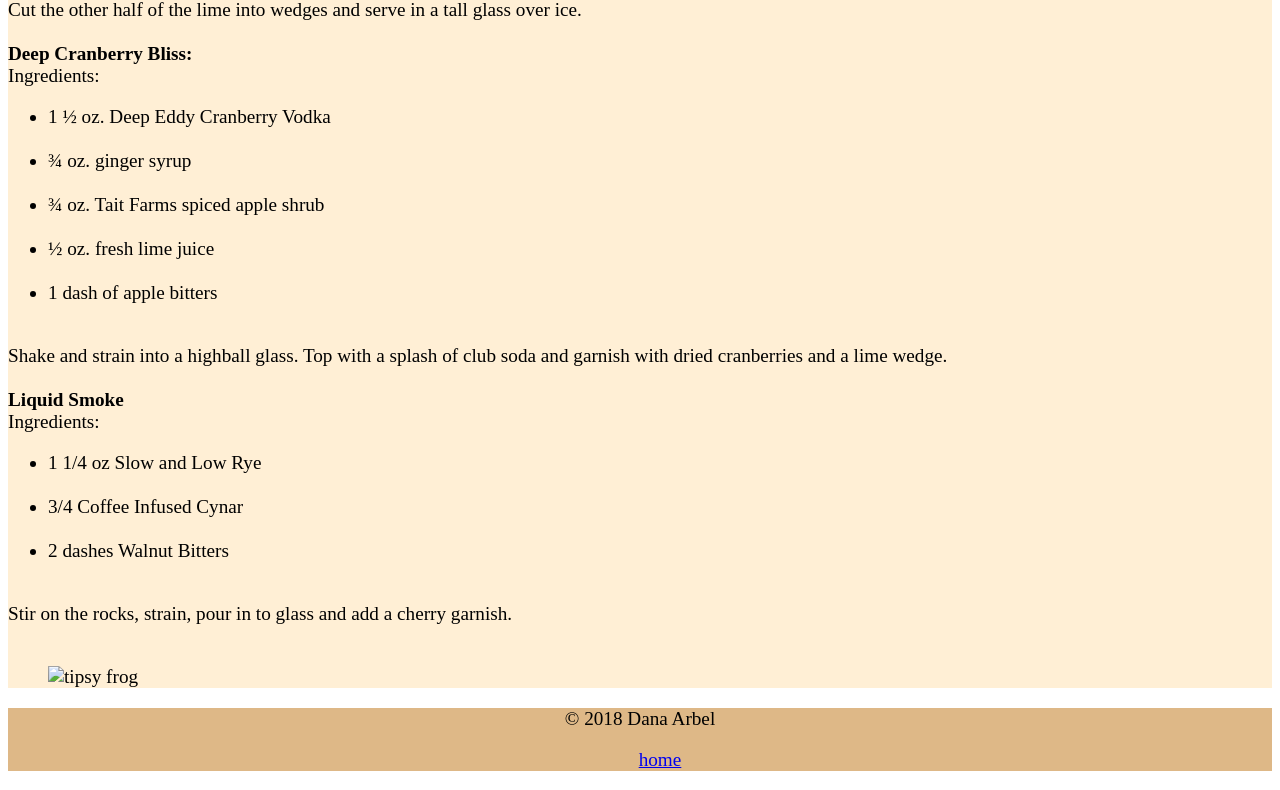
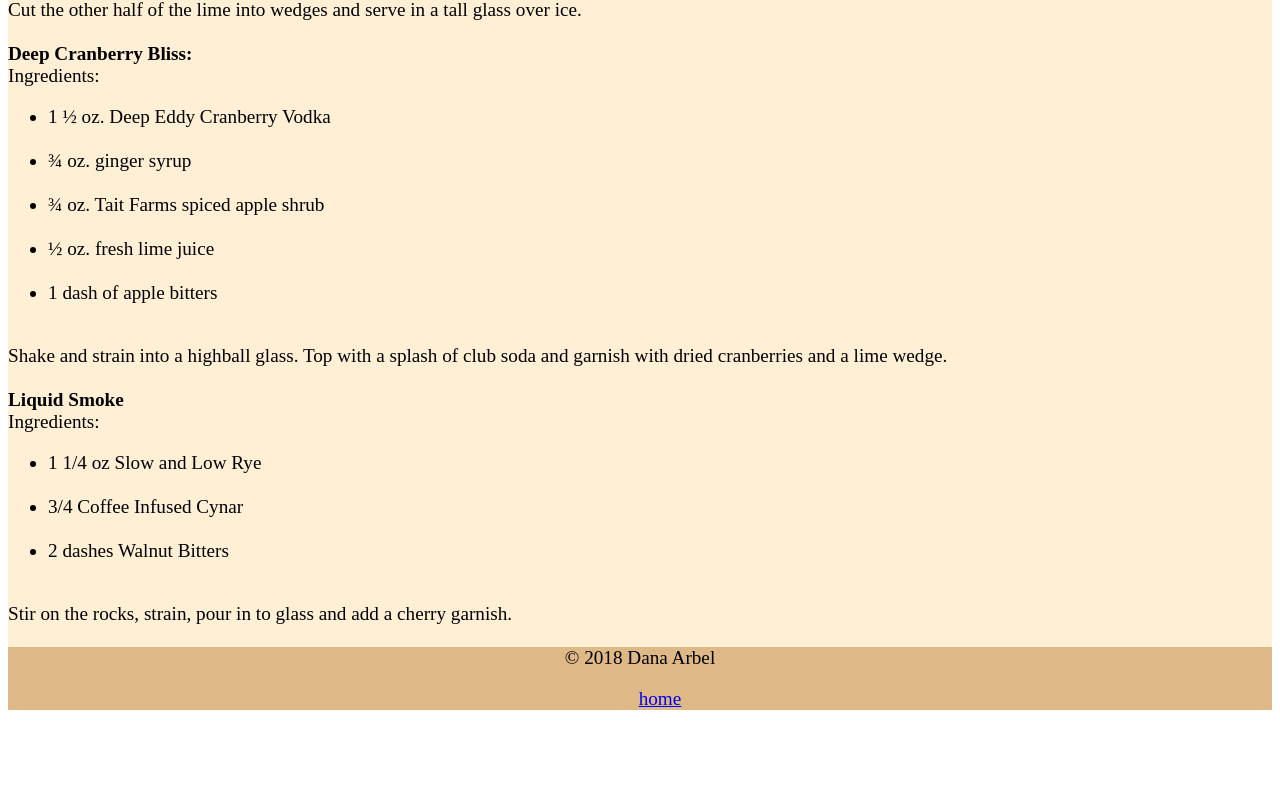
Before and after one commit to Danarbel/danarbel.github.io, a plain HTML site: page theme/cocktails.html in a window 1280 px wide. Shown: the part 612-1402 px from the top of the page. After the commit the page ends 1342 px from the top, so only its background shows below. Drawn offline with Linux system fonts and the light colour scheme.

Commit message:
code fixing

```diff
--- a/theme/cocktails.html
+++ b/theme/cocktails.html
@@ -76,10 +76,7 @@ Stir on the rocks, strain, pour in to glass and add a cherry garnish.
 
 
 
-<figure>
-<img src="../../Downloads/kermit-1651325_640.jpg"
- alt="tipsy frog" >
-</figure>
+
 </main>
 
 <footer> &copy; 2018 Dana Arbel
```
